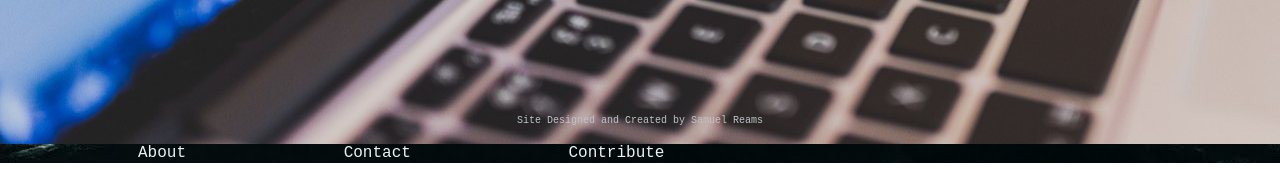
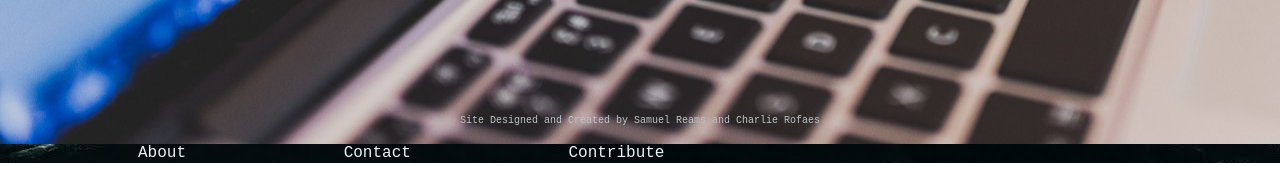
Before and after one commit to Evloverse/evloverse.github.io, a plain HTML site: page resources.html in a window 1280 px wide. Shown: the part 933-1102 px from the top of the page. Drawn offline with nearby package versions, Linux system fonts and the light colour scheme.

Commit message:
Update resources.html

```diff
--- a/resources.html
+++ b/resources.html
@@ -68,7 +68,7 @@
 					<a href="https://www.code.org/">https://www.code.org/</a><br>
 					<a href="https://www.codecademy.com/">https://www.codecademy.com/</a><br>
 				</h4>
-				<p style="font-size:10px;"> Site Designed and Created by Samuel Reams </p>
+				<p style="font-size:10px;"> Site Designed and Created by Samuel Reams and Charlie Rofaes </p>
 
 			<h6 style="background-image: url('background.jpg');">
 				<a href="about.html">About</a>
```
